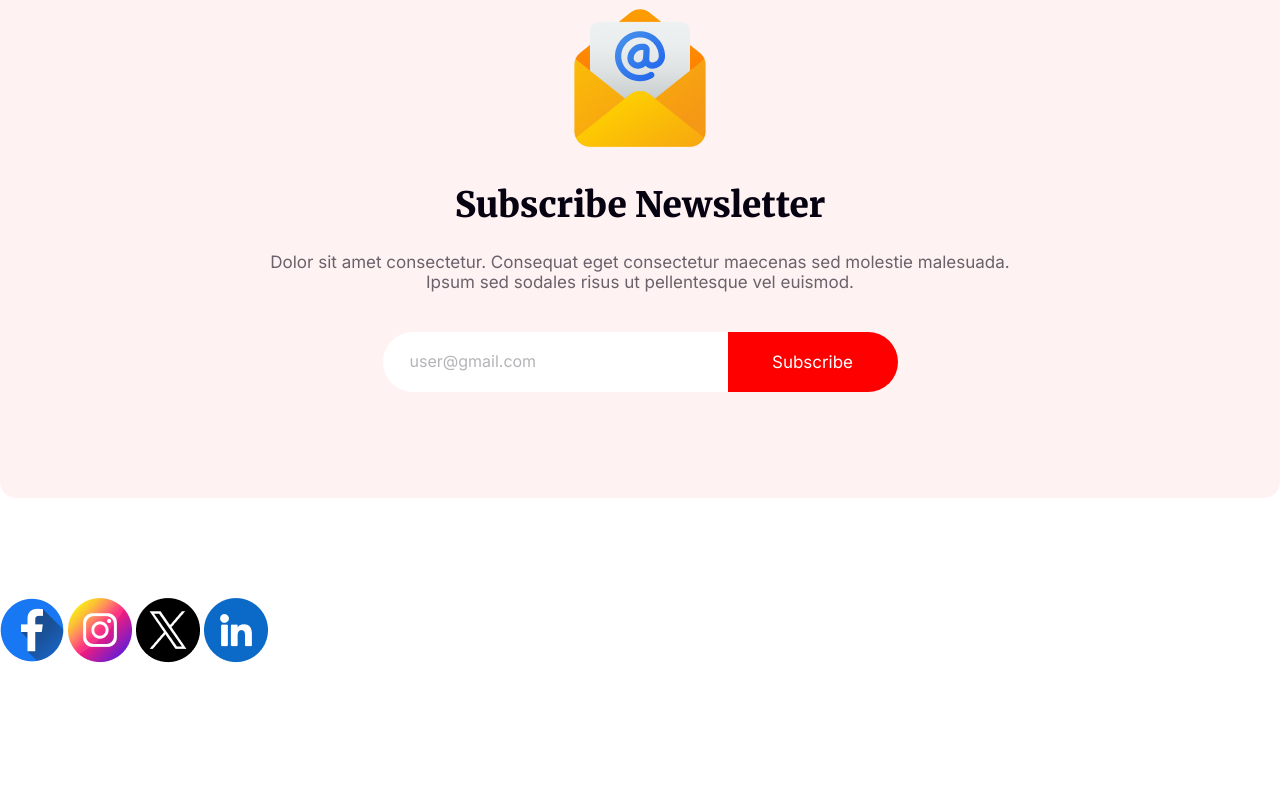
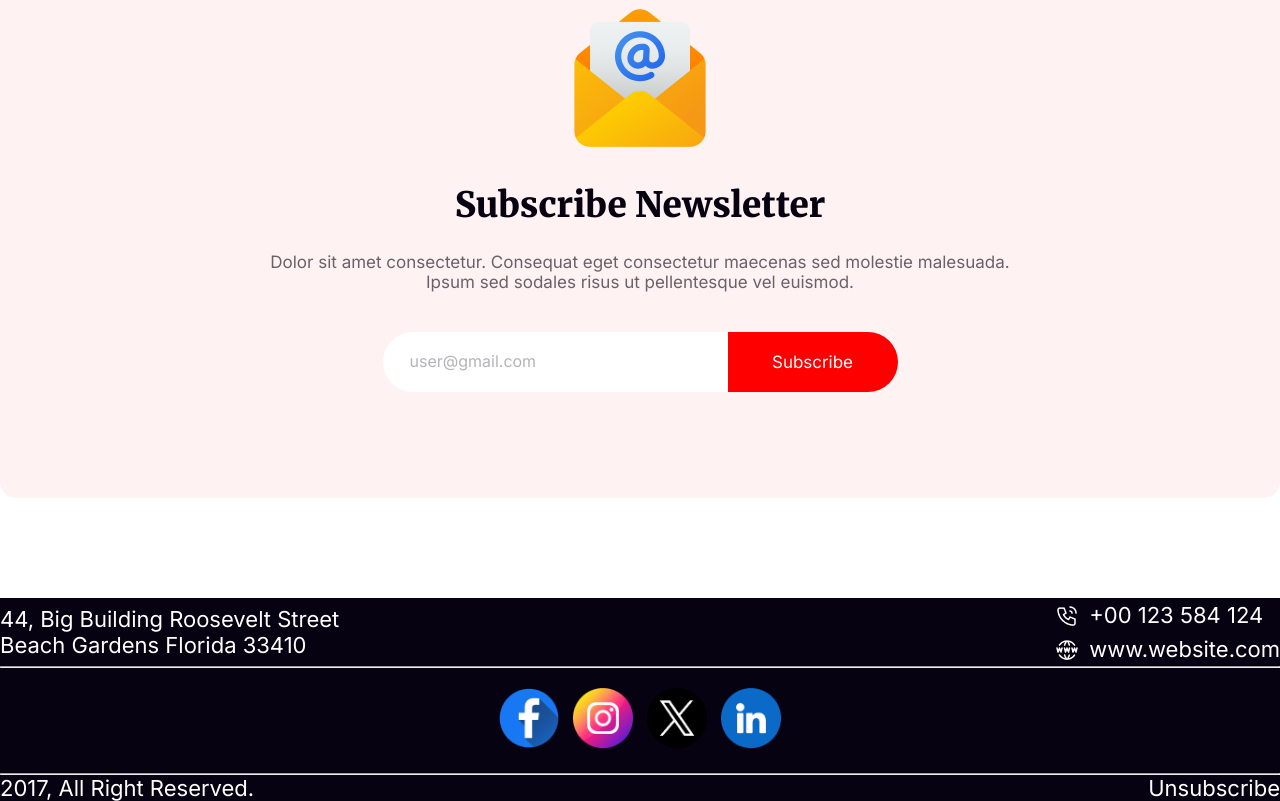
Before and after one commit to onik121/Assignment-1, a plain HTML site: page index.html in a window 1280 px wide. Shown: the part 4656-5457 px from the top of the page. Before the commit the page ends 5323 px from the top, so only its background shows below. Drawn offline with Linux system fonts and the light colour scheme.

Commit message:
added footer section

```diff
--- a/css/style.css
+++ b/css/style.css
@@ -327,3 +327,66 @@ header{
     font-size: 17px;
     margin-left: -5px;
 }
+
+
+/*---footer--*/
+
+footer{
+    background: #070211;
+}
+
+.footer-div{
+    border: px solid red;
+    max-width: 1320px;
+    margin: 0 auto;
+}
+
+.footer-container{
+    width: 100%;
+    height: auto;
+    justify-content: space-between;
+    align-items: center;
+    display: flex;
+}
+.footer-container h4{
+    font-size: 22px;
+    font-weight: 400;
+    color: white;
+    font-family: Inter;
+}
+
+.icon div{
+    display: flex;
+    align-items: center;
+    padding: 3px 0px;
+}
+
+.icon div img{
+    padding-right: 10px;
+    margin-top: 3px;
+}
+
+.social{
+    border: px solid white;
+    padding: 20px 0px;
+    text-align: center;
+}
+
+.social img{
+    width: 70px;
+    padding: 0px 5px;
+}
+
+
+.copyright-text{
+    width: 100%;
+    height: auto;
+    justify-content: space-between;
+    display:flex;
+}
+.copyright-text h4{
+    font-family: Inter;
+    font-size: 22px;
+    font-weight: 400;
+    color: white;
+}
--- a/index.html
+++ b/index.html
@@ -102,16 +102,34 @@
 
 
 
+    <!--footer section start-->
     <footer>
-        <div></div>
-        <div>
-            <img src="images/Facebook.png">
-            <img src="images/Instagram.png">
-            <img src="images/Twitter.png">
-            <img src="images/Linkedin.png">
+        <div class="footer-div">
+            <div class="footer-container">
+                <div>
+                    <h4>44, Big Building Roosevelt Street </h4>
+                    <h4>Beach Gardens Florida 33410</h4>
+                </div>
+                <div class="icon">
+                    <div><img src="images/Call.png" alt=""><h4>+00 123 584 124</h4></div>
+                    <div><img src="images/Website.png" alt=""><h4>www.website.com</h4></div>
+                </div>
+            </div>
+            <hr>
+            <div class="social">
+                <img src="images/Facebook.png">
+                <img src="images/Instagram.png">
+                <img src="images/Twitter.png">
+                <img src="images/Linkedin.png">
+            </div>
+            <hr>
+            <div class="copyright-text">
+                <h4>2017, All Right Reserved.</h4>
+                <h4>Unsubscribe</h4>
+            </div>
         </div>
-        <div></div>
     </footer>
+    <!--footer section end-->
 
 </body>
 </html>
```
